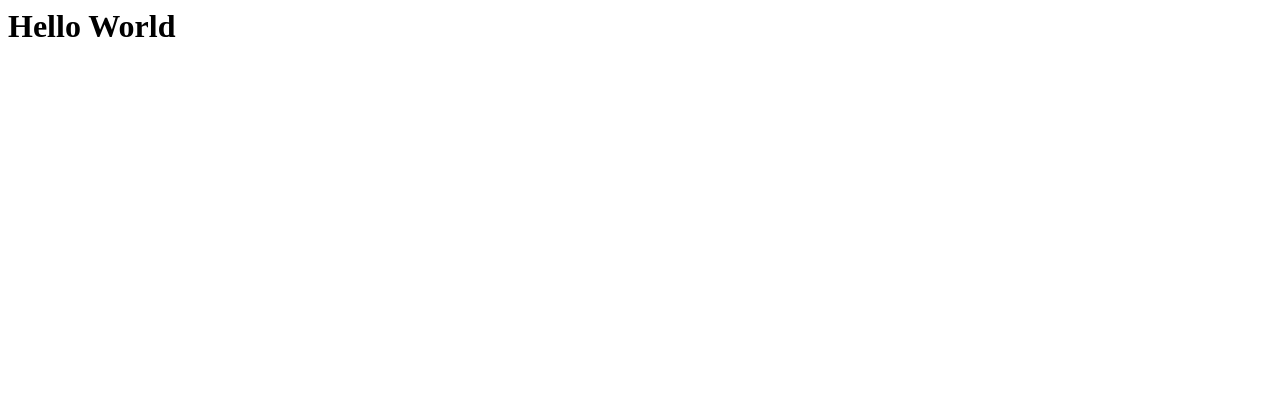
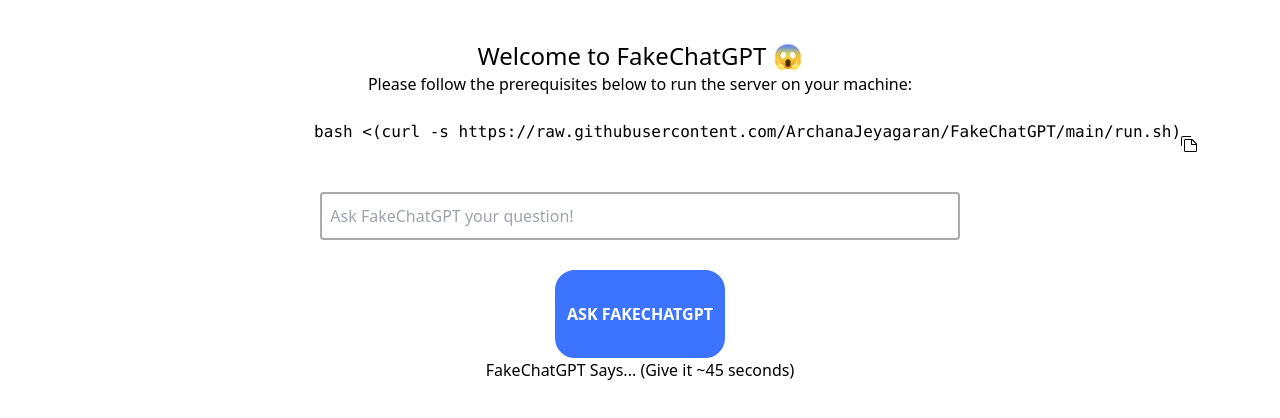
Before and after one commit to ArchanaJeyagaran/FakeChatGPT, a plain HTML site: page index.html in a window 1280 px wide. Drawn offline with nearby package versions, Linux system fonts and the light colour scheme.

Commit message:
v0.0.1 Shipped

```diff
--- a/index.html
+++ b/index.html
@@ -1 +1,139 @@
-<h1>Hello World</h1>
+<!doctype html>
+<html class="flex w-full h-full">
+
+<head>
+    <meta charset="UTF-8">
+    <meta name="viewport" content="width=device-width, initial-scale=1.0">
+    <script src="https://cdn.tailwindcss.com"></script>
+    <style>
+        input[type=text] {
+            border: 2px solid #aaa;
+            border-radius: 4px;
+            outline: none;
+            box-sizing: border-box;
+            transition: .3s;
+        }
+
+        input[type=text]:focus {
+            border-color: dodgerBlue;
+            box-shadow: 0 0 8px 0 dodgerBlue;
+        }
+
+        .button {
+            width: 170px;
+            padding-top: 30px;
+            padding-bottom: 30px;
+            text-align: center;
+            color: #000;
+            text-transform: uppercase;
+            font-weight: 600;
+            margin-top: 30px;
+            cursor: pointer;
+            display: inline-block;
+        }
+
+        .button-1 {
+            background-color: transparent;
+            border: 3px solid #00d7c3;
+            border-radius: 50px;
+            -webkit-transition: all .15s ease-in-out;
+            transition: all .15s ease-in-out;
+            color: #00d7c3;
+        }
+
+        .button-1:hover {
+            box-shadow: 0 0 10px 0 #00d7c3 inset, 0 0 20px 2px #00d7c3;
+            border: 3px solid #00d7c3;
+        }
+
+        .button-2 {
+            color: #fff;
+            border: 3px solid #c266d3;
+            background-image: -webkit-linear-gradient(30deg, #c266d3 50%, transparent 50%);
+            background-image: linear-gradient(30deg, #c266d3 50%, transparent 50%);
+            background-size: 500px;
+            background-repeat: no-repeat;
+            background-position: 0%;
+            -webkit-transition: background 300ms ease-in-out;
+            transition: background 300ms ease-in-out;
+        }
+
+        .button-2:hover {
+            background-position: 100%;
+            color: #c266d3;
+        }
+
+        .button-3 {
+            border: 2px solid #3c73ff;
+            background-color: #3c73ff;
+            border-radius: 20px;
+            color: #fff;
+            transition: .3s;
+        }
+
+        .button-3:hover {
+            box-shadow: 8px 8px #99bdff;
+            transition: .3s;
+        }
+    </style>
+</head>
+
+<body class="flex w-full h-full">
+    <div class="flex-col w-full h-full my-10">
+        <h1 class="flex text-2xl justify-center">
+            Welcome to FakeChatGPT 😱
+        </h1>
+        <h3 class="flex text-md justify-center">
+            Please follow the prerequisites below to run the server on your machine:
+        </h3>
+        <div class="flex w-full justify-center bx--snippet bx--snippet--single">
+            <div class="bx--snippet-container">
+                <pre>
+                <code id="foo">
+                        bash <(curl -s https://raw.githubusercontent.com/ArchanaJeyagaran/FakeChatGPT/main/run.sh)
+                </code>
+              </pre>
+            </div>
+            <button data-copy-btn data-clipboard-target="#foo" onclick="new ClipboardJS('.foo');"
+                class="bx--snippet-button" aria-label="Copy code" tabindex="0">
+                <svg class="bx--snippet__icon" xmlns="http://www.w3.org/2000/svg" width="16" height="16"
+                    viewBox="0 0 16 16">
+                    <path d="M1 10H0V2C0 .9.9 0 2 0h8v1H2c-.6 0-1 .5-1 1v8z" />
+                    <path
+                        d="M11 4.2V8h3.8L11 4.2zM15 9h-4c-.6 0-1-.4-1-1V4H4.5c-.3 0-.5.2-.5.5v10c0 .3.2.5.5.5h10c.3 0 .5-.2.5-.5V9zm-4-6c.1 0 .3.1.4.1l4.5 4.5c0 .1.1.3.1.4v6.5c0 .8-.7 1.5-1.5 1.5h-10c-.8 0-1.5-.7-1.5-1.5v-10C3 3.7 3.7 3 4.5 3H11z"
+                        + />
+                </svg>
+                <div class="bx--btn--copy__feedback" data-feedback="Copied!"></div>
+            </button>
+        </div>
+        <div class="flex w-full justify-center">
+            <input class="flex w-1/2 h-12 justify-center" type="text" placeholder="  Ask FakeChatGPT your question!" id="question">
+        </div>
+        <div class="flex w-full justify-center text-center">
+            <div class="button button-3" onclick="makeAPICall()">Ask FakeChatGPT</div>
+        </div>
+        <div class="flex w-full justify-center">FakeChatGPT Says... (Give it ~45 seconds)</div>
+        <div class="flex w-full justify-center" id="resp"></div>
+    </div>
+
+    <script>
+        const makeAPICall = async () => {
+            let questionToAsk = document.getElementById("question").value;
+            const theBody = {
+                question: questionToAsk
+            }
+            const response = await fetch('http://127.0.0.1:8080/ask', {
+                method: 'POST',
+                body: JSON.stringify(theBody), // string or object
+                headers: {
+                    'Content-Type': 'application/json'
+                }
+            });
+            const myJson = await response.json(); //extract JSON from the http response
+            document.getElementById('resp').innerText = myJson['answer'][0];
+            // do something with myJson
+        }
+    </script>
+</body>
+
+</html>
```
